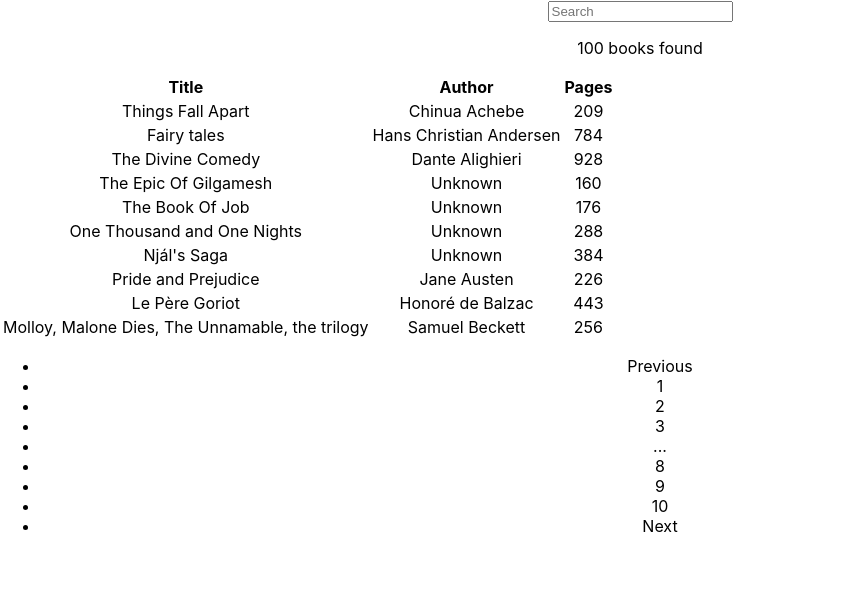
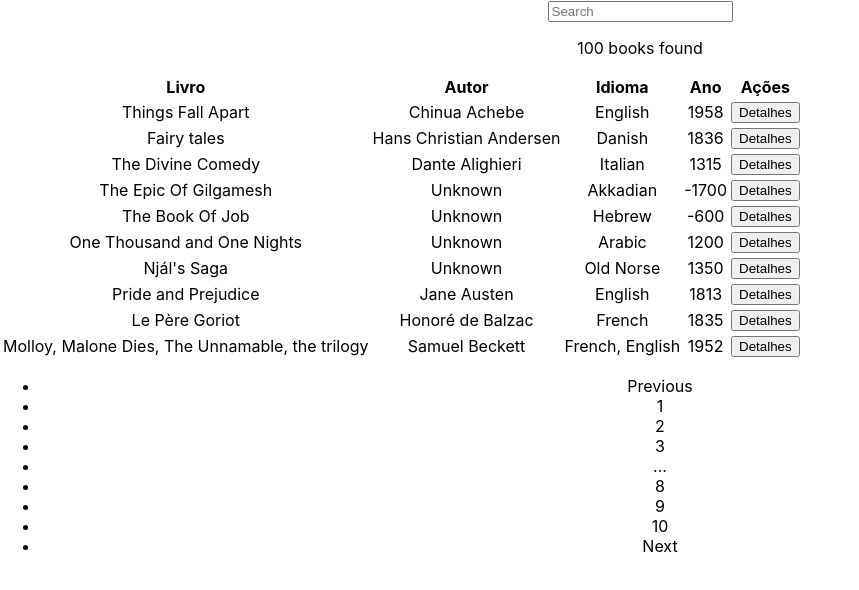
Before and after one commit to Guiroos/beon-project, a React (Create React App) app: page / in a window 1280 px wide. Shown: the top 590 px of the page, without its empty margins (0-859 px from the left). Built offline with nearby package versions, Linux system fonts and the light colour scheme; data requests are answered from the project's data file.

Commit message:
feat: refactor table head rows

```diff
--- a/src/components/BooksTable.tsx
+++ b/src/components/BooksTable.tsx
@@ -22,9 +22,11 @@ const BooksTable: React.FC<BooksTableProps> = ({ books }: BooksTableProps) => {
       <table>
         <thead>
           <tr>
-            <th>Title</th>
-            <th>Author</th>
-            <th>Pages</th>
+            <th>Livro</th>
+            <th>Autor</th>
+            <th>Idioma</th>
+            <th>Ano</th>
+            <th>Ações</th>
           </tr>
         </thead>
         <tbody>
@@ -32,7 +34,11 @@ const BooksTable: React.FC<BooksTableProps> = ({ books }: BooksTableProps) => {
             <tr key={book.title}>
               <td>{book.title}</td>
               <td>{book.author}</td>
-              <td>{book.pages}</td>
+              <td>{book.language}</td>
+              <td>{book.year}</td>
+              <td>
+                <button type="button">Detalhes</button>
+              </td>
             </tr>
           ))}
         </tbody>
```
